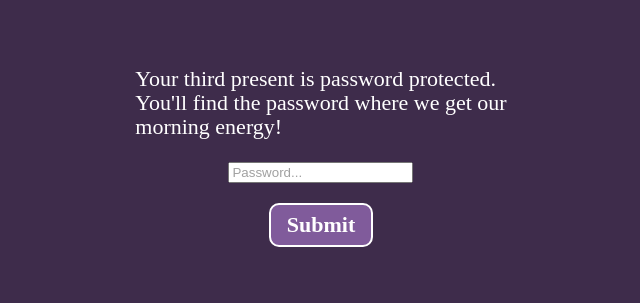
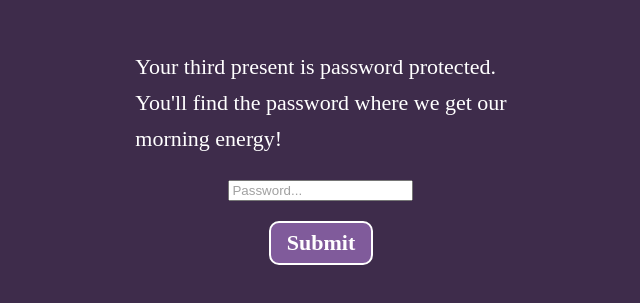
Before and after one commit to dzebertavage/xmas, a plain HTML site: page index.html in a window 1280 px wide. Shown: the part 243-546 px from the top of the page, without its empty margins (319-959 px from the left). Drawn offline with Linux system fonts and the light colour scheme.

Commit message:
Add files via upload

```diff
--- a/style.css
+++ b/style.css
@@ -66,7 +66,7 @@ input::placeholder {
 }
 
 p {
-    line-height: 24px;
+    line-height: 36px;
 }
 
 .question-box {
@@ -92,7 +92,3 @@ div.submitBtn {
     color: #fff;
     font-weight: bold;
 }
-
-.submitBtn > p {
-
-}
```
